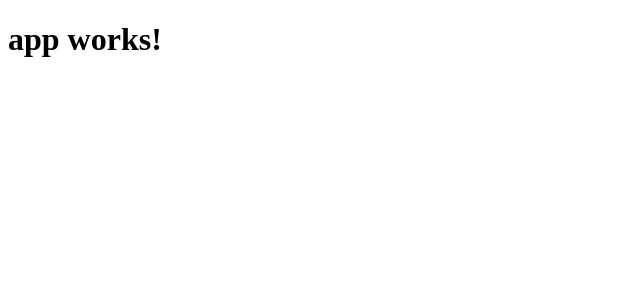
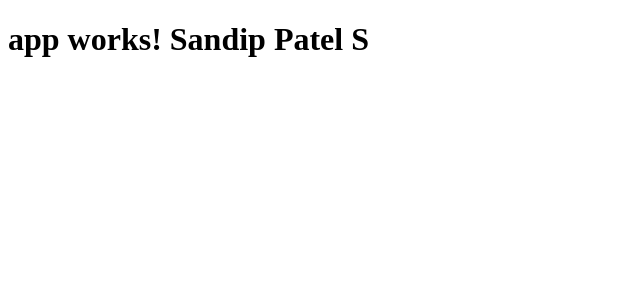
Before and after one commit to AbhayTechHive/FirstApp, an Angular app: page / in a window 1280 px wide. Shown: the top 300 px of the page, without its empty margins (0-640 px from the left). Built offline with nearby package versions, Linux system fonts and the light colour scheme.

Commit message:
sandip commit form visual code

```diff
--- a/src/app/app.component.html
+++ b/src/app/app.component.html
@@ -1,3 +1,3 @@
 <h1>
-  {{title}}
+  {{title}} Sandip Patel S
 </h1>
```
